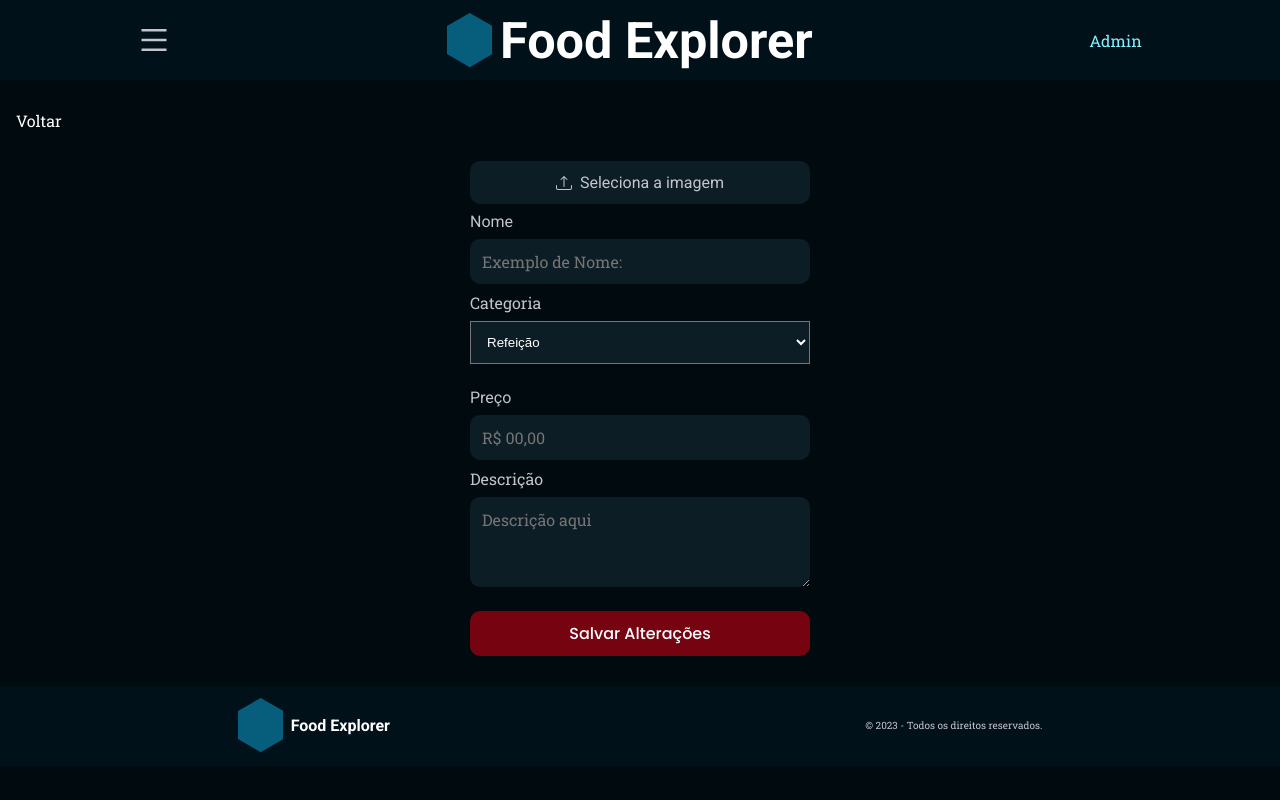
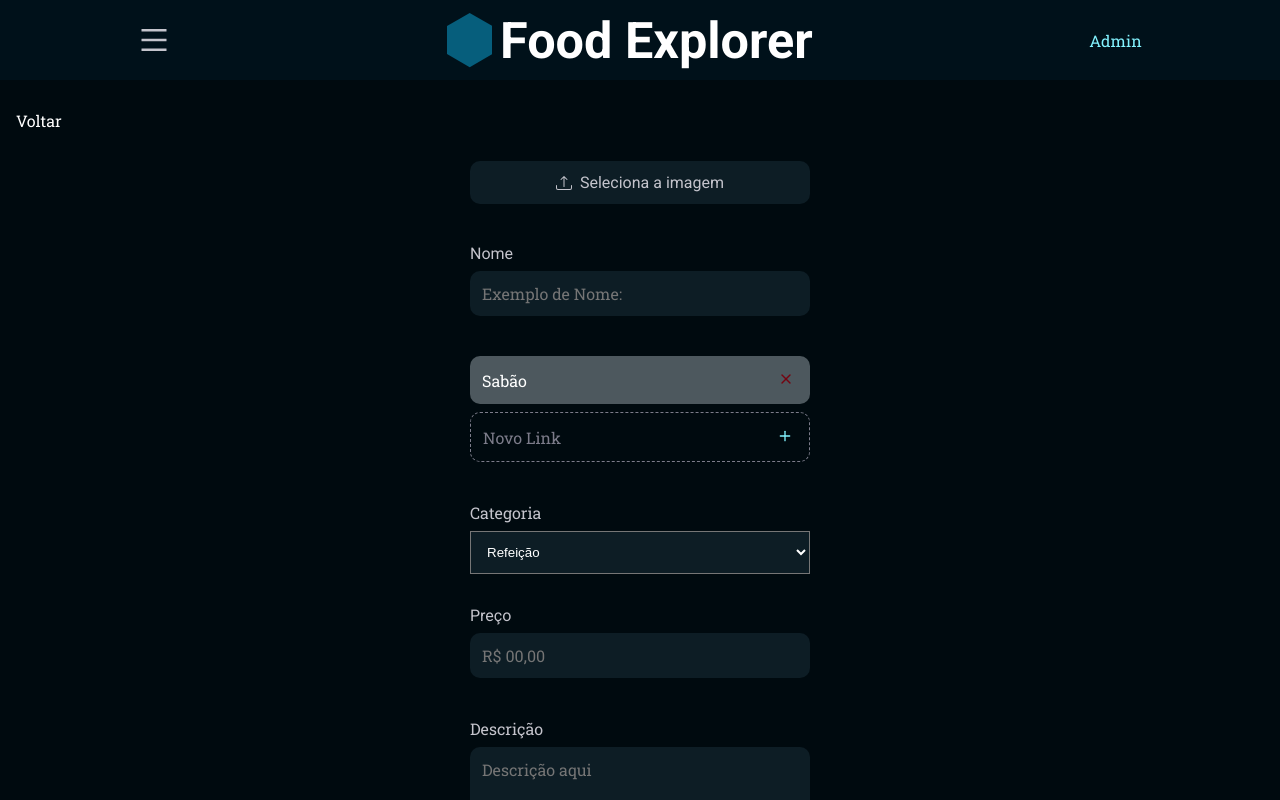
Before and after one commit to AdrielKlem/food-explorer-frontend, a React (Vite) app: page / in a window 1280 px wide. Shown: the top 800 px of the page. Built offline with nearby package versions, Linux system fonts and the light colour scheme; some icons are missing.

Commit message:
add ingredientsItem

```diff
--- /dev/null
+++ b/src/components/IngredientsItem/index.jsx
@@ -0,0 +1,22 @@
+import { FiPlus, FiX } from "react-icons/fi"
+import { Container } from "./styles"
+
+export function IngredientsItem({ isnew = false, value, onClick, ...rest }) {
+    return (
+        <Container $isnew={isnew}>
+            <input
+            type="text"
+            value={value}
+            readOnly={!isnew}
+            {...rest}
+            />
+            <button
+                type="button"
+                className={isnew ? "button-add" : "button-delete" }
+                onClick={onClick}
+            >
+                {isnew ? <FiPlus /> : <FiX /> }
+            </button>
+        </Container>
+    )
+}
--- /dev/null
+++ b/src/components/IngredientsItem/styles.js
@@ -0,0 +1,43 @@
+import styled from "styled-components";
+
+export const Container = styled.div`
+    display: flex;
+    align-items: center;
+
+    background-color: ${({ theme, $isnew }) => $isnew ? "transparent" : theme.COLORS.LIGHT_700};
+    color: ${({ theme }) => theme.COLORS.LIGHT_500};
+
+    border: ${({ theme, $isnew }) => $isnew ? `1px dashed ${theme.COLORS.LIGHT_500}` : "none"};
+
+    margin-bottom: 8px;
+    border-radius: 10px;
+    padding-right: 16px;
+
+    > button {
+        border: none;
+        background: none;
+    }
+
+    .button-delete {
+        color: ${({ theme }) => theme.COLORS.TOMATO_100};
+    }
+
+    .button-add {
+        color: ${({ theme }) => theme.COLORS.CAKE_200};
+    }
+
+    > input {
+        width:100%;
+        height: 4.8rem;
+
+        padding: 12px;
+        color: ${({ theme }) => theme.COLORS.LIGHT_100};
+        background: transparent;
+
+        border: none;
+
+        &::placeholder {
+            color: ${({ theme }) => theme.COLORS.LIGHT_500};
+        }
+    }
+`
--- a/src/pages/New/index.jsx
+++ b/src/pages/New/index.jsx
@@ -5,6 +5,7 @@
 import { Button } from "../../components/Button"
 import { ButtonText } from "../../components/ButtonText"
 import { Input } from "../../components/Input"
+import { IngredientsItem } from "../../components/IngredientsItem"
 
 import { PiCaretLeft } from "react-icons/pi"
 import { BsUpload } from "react-icons/bs"
@@ -58,6 +59,17 @@
                     name={"Nome"}
                     placeholder={"Exemplo de Nome: "}
                 />
+
+                <div className="ingredients">
+                    <IngredientsItem
+                        value={"Sabão"}
+                    />
+                     <IngredientsItem
+                        isnew
+                        placeholder="Novo Link"
+                    />
+                </div>
+
                 <div className="category">
                     <label for="escolha">Categoria</label>
                     <select id="escolha" name="escolha">
--- a/src/pages/New/styles.js
+++ b/src/pages/New/styles.js
@@ -9,10 +9,9 @@
 export const Form = styled.form`
     max-width: 340px;
     margin: 30px auto;
-
-    > div:nth-child(3) {
-        margin-bottom: 24px;
-    }
+    display: flex;
+    flex-direction: column;
+    gap: 3.2rem;
 
     .category {
         display: flex;
@@ -47,7 +46,6 @@
         flex-direction: column;
         gap: 0.8rem;
 
-        margin-bottom: 2.4rem;
 
         textarea {
 
@@ -66,6 +64,10 @@
             &:placeholder {
                 color: ${({ theme }) => theme.COLORS.LIGHT_500};
             }
+        }
+
+        .ingredients {
+            display: flex;
         }
     }
 `
```
